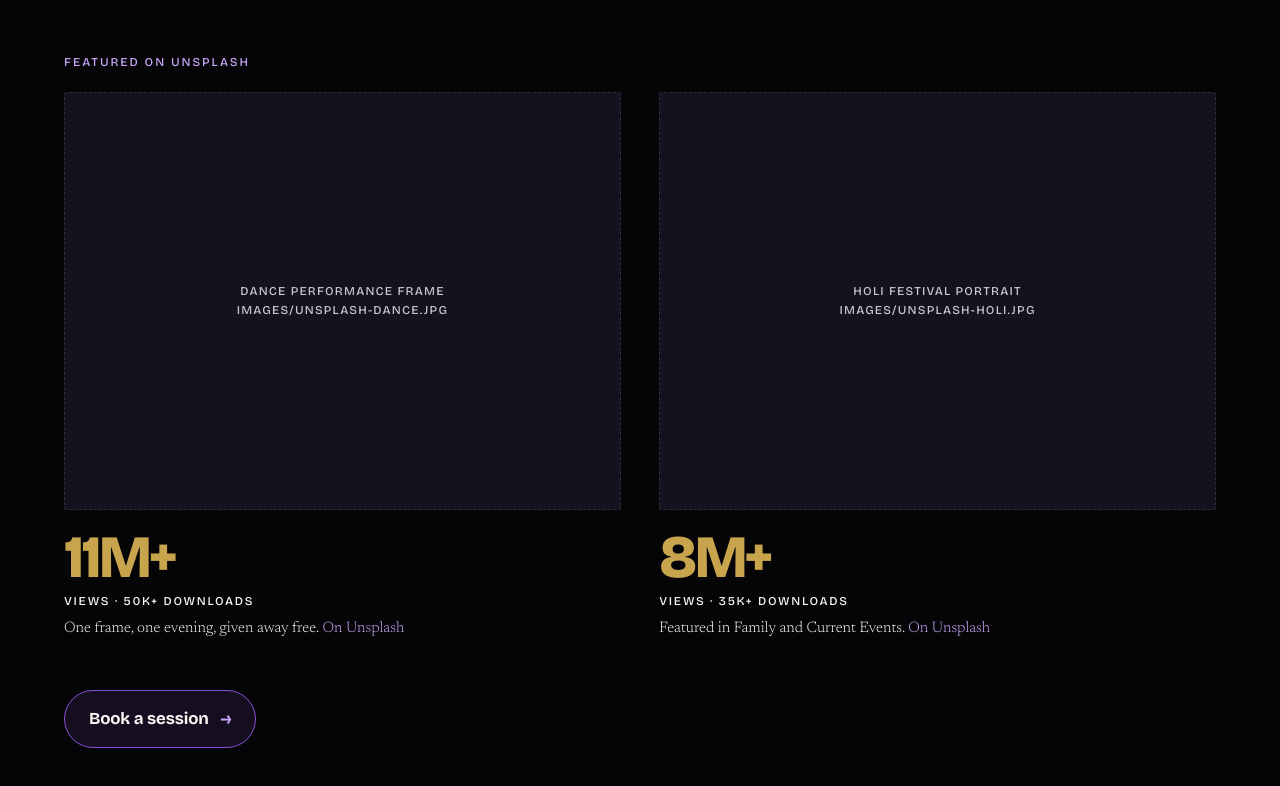
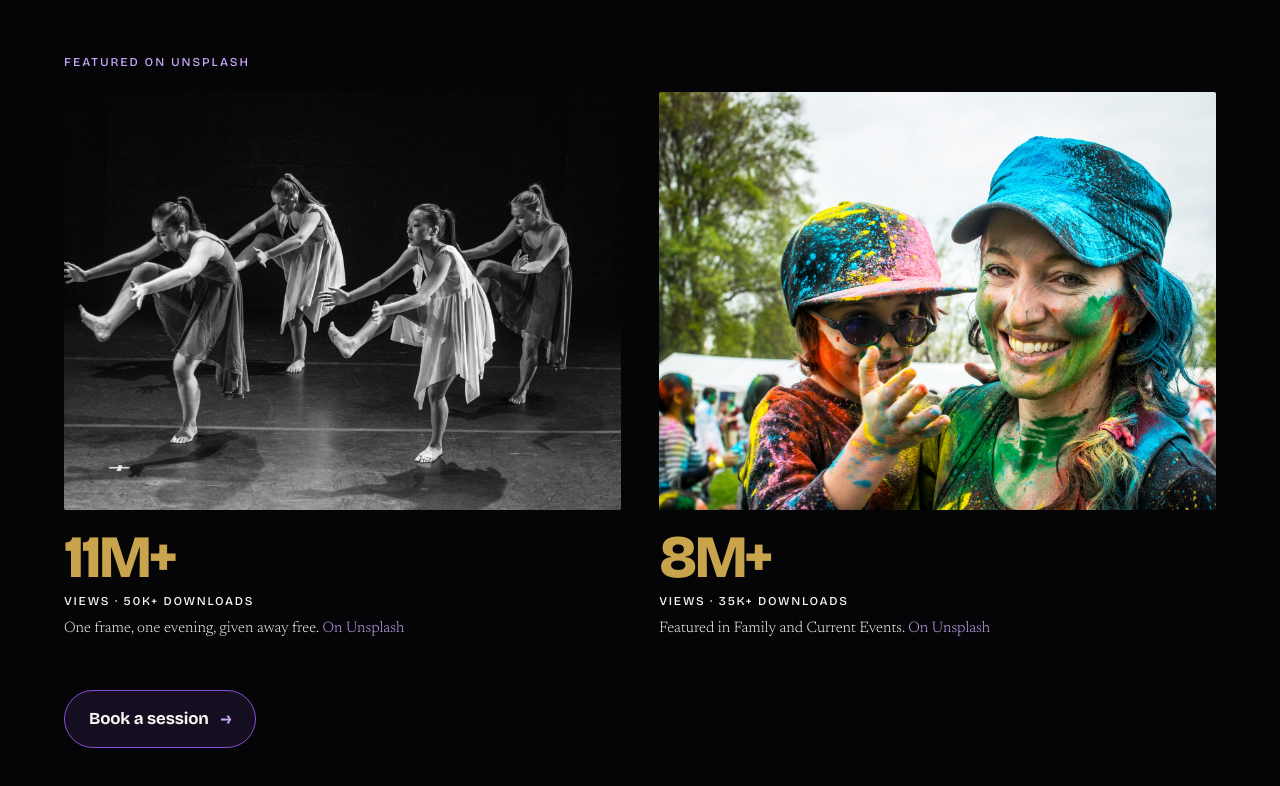
Before and after one commit to ketaverse/ketanrajput-com, a plain HTML site: page index.html in a window 1280 px wide. Shown: the part 4623-5409 px from the top of the page. Drawn offline with nearby package versions, Linux system fonts and the light colour scheme.

Commit message:
Add Unsplash feature photos
Replace the two placeholder slots in Featured on Unsplash with real
images. Both resized to 2000px long edge, progressive JPEG, metadata
stripped.

Co-Authored-By: Claude Opus 5 <noreply@anthropic.com>

```diff
--- a/index.html
+++ b/index.html
@@ -605,7 +605,7 @@ footer p{margin:0;}
     <p class="sub rv">Featured on Unsplash</p>
     <div class="features">
       <div class="feature rv">
-        <a class="tile r43" href="https://unsplash.com/photos/four-women-dancing-grayscale-photography-n-g7dgwNZg4"><div class="slot">Dance performance frame<br>images/unsplash-dance.jpg</div></a>
+        <a class="tile r43" href="https://unsplash.com/photos/four-women-dancing-grayscale-photography-n-g7dgwNZg4"><img src="images/unsplash-dance.jpg" alt="Four dancers in flowing dresses mid-step on a dark stage, black and white" loading="lazy" width="2000" height="1333"></a>
         <div class="meta">
           <p class="n">11M+</p>
           <p class="l">Views &middot; 50K+ downloads</p>
@@ -613,7 +613,7 @@ footer p{margin:0;}
         </div>
       </div>
       <div class="feature rv">
-        <a class="tile r43" href="https://unsplash.com/photos/woman-carrying-child-on-color-run-oStsWdLWFzA"><div class="slot">Holi festival portrait<br>images/unsplash-holi.jpg</div></a>
+        <a class="tile r43" href="https://unsplash.com/photos/woman-carrying-child-on-color-run-oStsWdLWFzA"><img src="images/unsplash-holi.jpg" alt="A woman and child covered in Holi colour powder, smiling at the camera" loading="lazy" width="2000" height="1333"></a>
         <div class="meta">
           <p class="n">8M+</p>
           <p class="l">Views &middot; 35K+ downloads</p>
```
Also changed, not shown: images/unsplash-dance.jpg (added), images/unsplash-holi.jpg (added).
